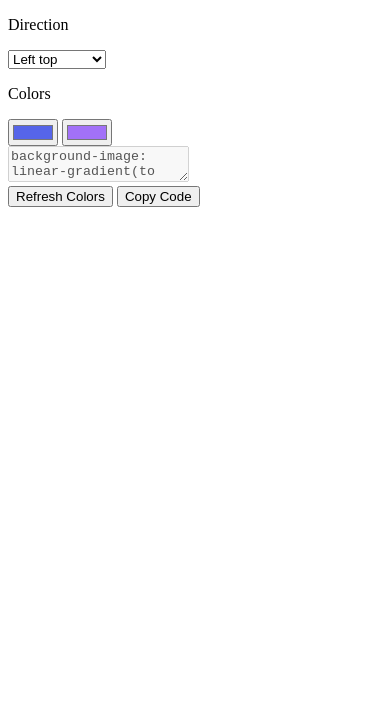
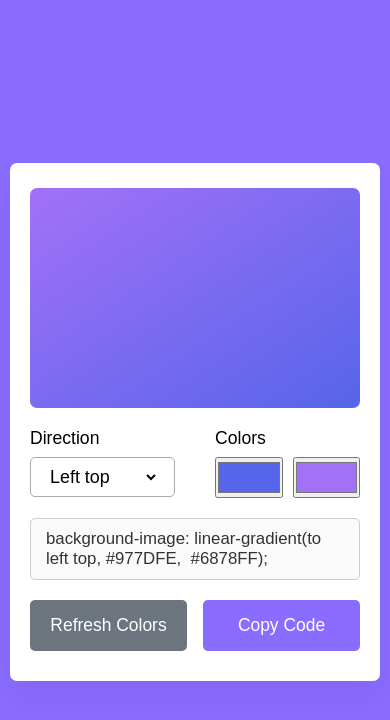
Before and after one commit to Krishna09118/colorpicker, a plain HTML site: page Gradient Color Generator JavaScript/index.html in a window 390 px wide. Drawn offline with Linux system fonts and the light colour scheme.

Commit message:
index.html

```diff
--- a/Gradient Color Generator JavaScript/index.html
+++ b/Gradient Color Generator JavaScript/index.html
@@ -3,10 +3,129 @@
   <head>
     <meta charset="utf-8">
     <title>Gradient Generator in JavaScript | CodingNepal</title>
-    <link rel="stylesheet" href="style.css">
     <meta name="viewport" content="width=device-width, initial-scale=1.0">
     <script src="script.js" defer></script>
   </head>
+  <style>
+* {
+  margin: 0;
+  padding: 0;
+  box-sizing: border-box;
+  font-family: 'Poppins', sans-serif;
+}
+body {
+  padding: 0 10px;
+  display: flex;
+  align-items: center;
+  justify-content: center;
+  min-height: 100vh;
+  background: #8A6CFF;
+}
+.wrapper {
+  width: 450px;
+  padding: 25px;
+  background: #fff;
+  border-radius: 7px;
+  box-shadow: 0 15px 30px rgba(0,0,0,0.06);
+}
+.wrapper .gradient-box {
+  height: 220px;
+  width: 100%;
+  border-radius: 7px;
+  background: linear-gradient(to left top, #5665E9, #A271F8);
+}
+.wrapper .row {
+  display: flex;
+  margin: 20px 0;
+  justify-content: space-between;
+}
+.options p {
+  font-size: 1.1rem;
+  margin-bottom: 8px;
+}
+.row :where(.column, button) {
+  width: calc(100% / 2 - 12px);
+}
+.options .select-box {
+  border-radius: 5px;
+  padding: 10px 15px;
+  border: 1px solid #aaa;
+}
+.select-box select {
+  width: 100%;
+  border: none;
+  outline: none;
+  font-size: 1.12rem;
+  background: none;
+}
+.options .palette {
+  margin-left: 60px;
+}
+.palette input {
+  height: 41px;
+  width: calc(100% / 2 - 20px);
+}
+.palette input:last-child {
+  margin-left: 6px;
+}
+.wrapper textarea {
+  width: 100%;
+  color: #333;
+  font-size: 1.05rem;
+  resize: none;
+  padding: 10px 15px;
+  border-radius: 5px;
+  border: 1px solid #ccc;
+}
+.buttons button {
+  padding: 15px 0;
+  border: none;
+  outline: none;
+  color: #fff;
+  margin: 0 0 -15px;
+  font-size: 1.09rem;
+  border-radius: 5px;
+  cursor: pointer;
+  transition: 0.3s ease;
+}
+.buttons .refresh {
+  background: #6C757D;
+}
+.buttons .refresh:hover {
+  background: #5f666d;
+}
+.buttons .copy {
+  background: #8A6CFF;
+}
+.buttons .copy:hover {
+  background: #704dff;
+}
+
+@media screen and (max-width: 432px) {
+  .wrapper {
+    padding: 25px 20px;
+  }
+  .row :where(.column, button) {
+    width: calc(100% / 2 - 8px);
+  }
+  .options .select-box {
+    padding: 8px 15px;
+  }
+  .options .palette  {
+    margin-left: 40px;
+  }
+  .options .colors {
+    display: flex;
+    justify-content: space-between;
+  }
+  .palette input {
+    width: calc(100% / 2 - 5px);
+  }
+  .palette input:last-child {
+    margin-left: 0;
+  }
+}
+  </style>
   <body>
     <div class="wrapper">
       <div class="gradient-box"></div>
@@ -40,6 +159,46 @@
         <button class="copy">Copy Code</button>
       </div>
     </div>
+     <script>
+         const gradientBox = document.querySelector(".gradient-box");
+const selectMenu = document.querySelector(".select-box select");
+const colorInputs = document.querySelectorAll(".colors input");
+const textarea = document.querySelector("textarea");
+const refreshBtn = document.querySelector(".refresh");
+const copyBtn = document.querySelector(".copy");
 
+const getRandomColor = () => {
+    // Generating a random color in hexadecimal format. Example: #5665E9
+    const randomHex = Math.floor(Math.random() * 0xffffff).toString(16);
+    return `#${randomHex}`;
+}
+
+const generateGradient = (isRandom) => {
+    if(isRandom) { // If isRandom is true, update the colors inputs value with random color
+        colorInputs[0].value = getRandomColor();
+        colorInputs[1].value = getRandomColor();
+    }
+    // Creating a gradient string using the select menu value with color input values
+    const gradient = `linear-gradient(${selectMenu.value}, ${colorInputs[0].value}, ${colorInputs[1].value})`;
+    gradientBox.style.background = gradient;
+    textarea.value = `background: ${gradient};`;
+}
+
+const copyCode = () => {
+    // Copying textarea value and updating the copy button text
+    navigator.clipboard.writeText(textarea.value);
+    copyBtn.innerText = "Code Copied";
+    setTimeout(() => copyBtn.innerText = "Copy Code", 1600);
+}
+
+colorInputs.forEach(input => {
+    // Calling generateGradient function on each color input clicks
+    input.addEventListener("input", () => generateGradient(false));
+});
+
+selectMenu.addEventListener("change", () => generateGradient(false));
+refreshBtn.addEventListener("click", () => generateGradient(true));
+copyBtn.addEventListener("click", copyCode);
+     </script>
   </body>
 </html>
```
